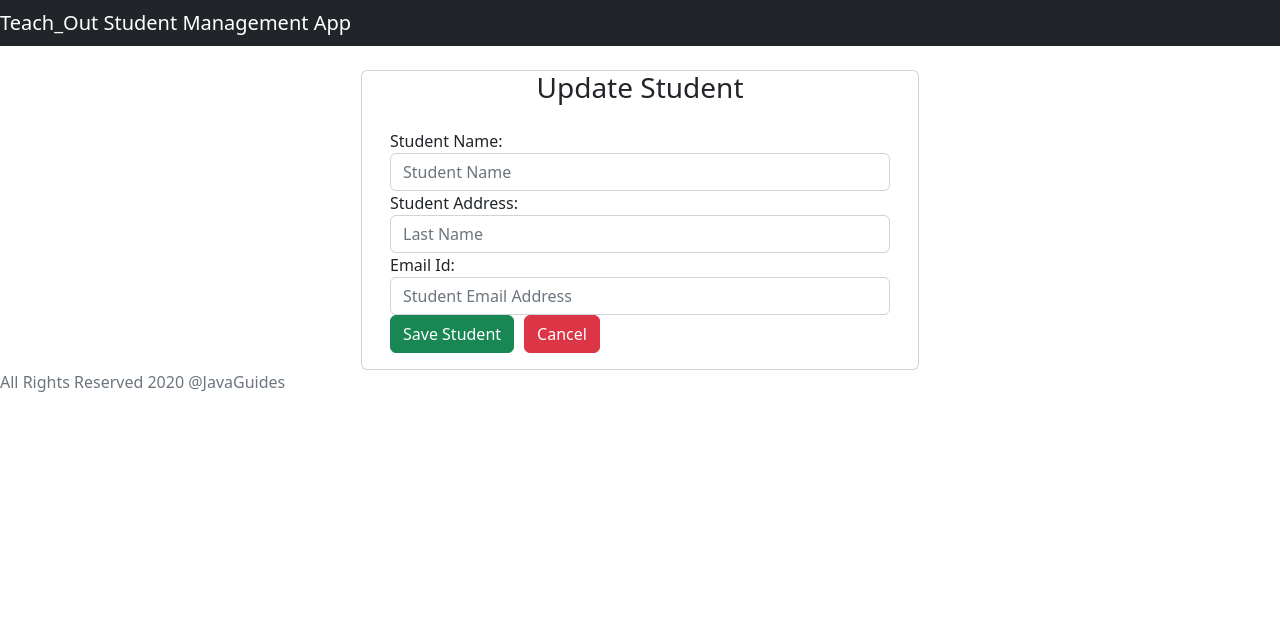
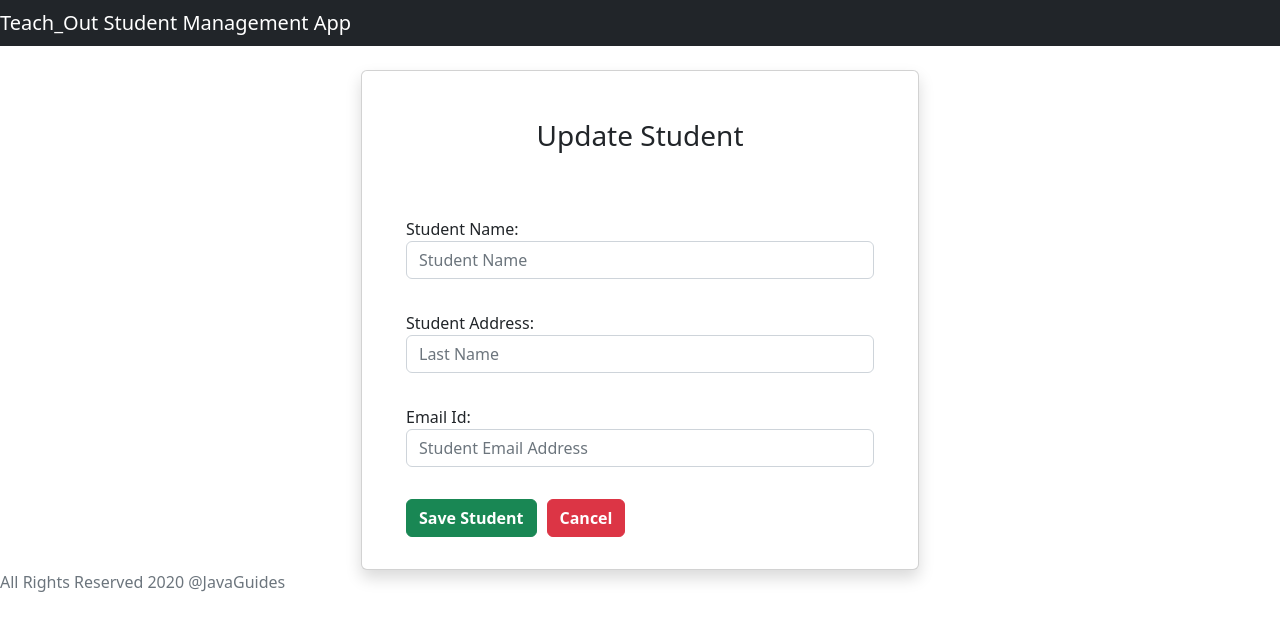
Before and after one commit to Pavi99sandamini151/Teach_Out, a React (Create React App) app in the folder frontend/teach_out_frontend/: page /add-student/1 in a window 1280 px wide. Shown: the top 630 px of the page. Built offline with nearby package versions, Linux system fonts and the light colour scheme; no server answers.

Commit message:
styles committed

```diff
--- a/frontend/teach_out_frontend/src/components/CreateStudentComponent.jsx
+++ b/frontend/teach_out_frontend/src/components/CreateStudentComponent.jsx
@@ -79,30 +79,39 @@ class CreateStudentComponent extends Component {
                 <br></br>
                 <div className = "container">
                     <div className = "row">
-                        <div className = "card col-md-6 offset-md-3 offset-md-3">
-                            {
-                                this.getTitle()
-                            }
+                        <div className = "card col-md-6 offset-md-3 offset-md-3 pt-5 shadow">
+                            <div className="pb-4">
+                                {
+                                    this.getTitle()
+                                }
+                            </div>
                             <div className = "card-body">
                                 <form>
-                                    <div className = "form-group">
+                                    <div className = "form-group p-3">
                                         <label> Student Name: </label>
                                         <input placeholder="Student Name" name="name" className="form-control"
                                                value={this.state.name} onChange={this.changeStudentNameHandler}/>
                                     </div>
-                                    <div className = "form-group">
+                                    <div className = "form-group p-3">
                                         <label> Student Address: </label>
                                         <input placeholder="Last Name" name="address" className="form-control"
                                                value={this.state.address} onChange={this.changeAddressHandler}/>
                                     </div>
-                                    <div className = "form-group">
+                                    <div className = "form-group p-3">
                                         <label> Email Id: </label>
                                         <input placeholder="Student Email Address" name="emailId" className="form-control"
                                                value={this.state.emailId} onChange={this.changeEmailHandler}/>
                                     </div>
-
-                                    <button className="btn btn-success" onClick={this.saveOrUpdateStudent}>Save Student</button>
-                                    <button className="btn btn-danger" onClick={this.cancel.bind(this)} style={{marginLeft: "10px"}}>Cancel</button>
+                                    <div className="form-group p-3 flex-box justify-content-between">
+                                        <button className="btn btn-success" onClick={this.saveOrUpdateStudent}
+                                         style={{fontWeight:'bold'}}>
+                                            Save Student
+                                        </button>
+                                        <button className="btn btn-danger" onClick={this.cancel.bind(this)}
+                                         style={{marginLeft: "10px", fontWeight:'bold'}}>
+                                            Cancel
+                                        </button>
+                                    </div>
                                 </form>
                             </div>
                         </div>
--- /dev/null
+++ b/frontend/teach_out_frontend/src/styles/createStudent.css
@@ -0,0 +1,3 @@
+.title-container{
+    background-color: red;
+}
```
